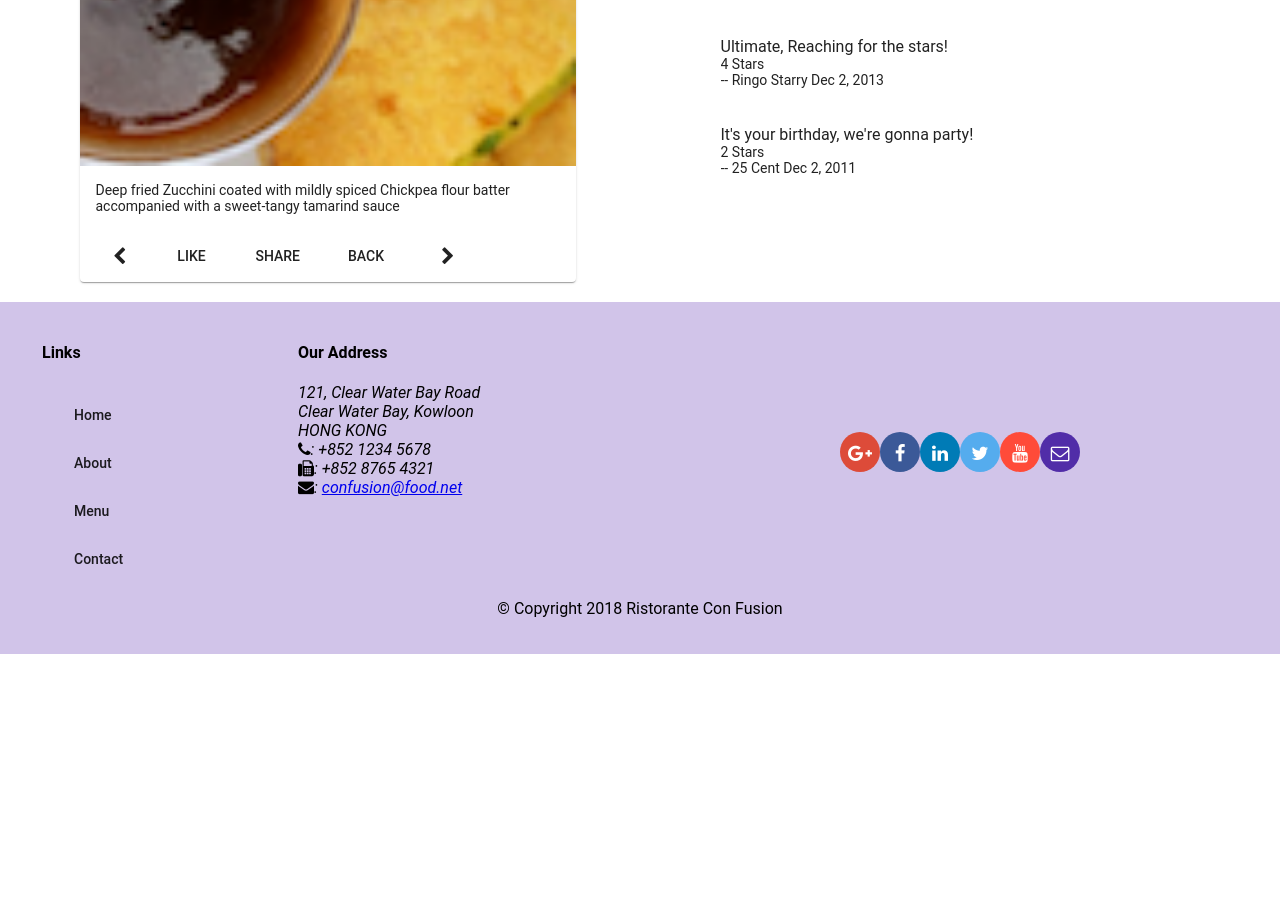
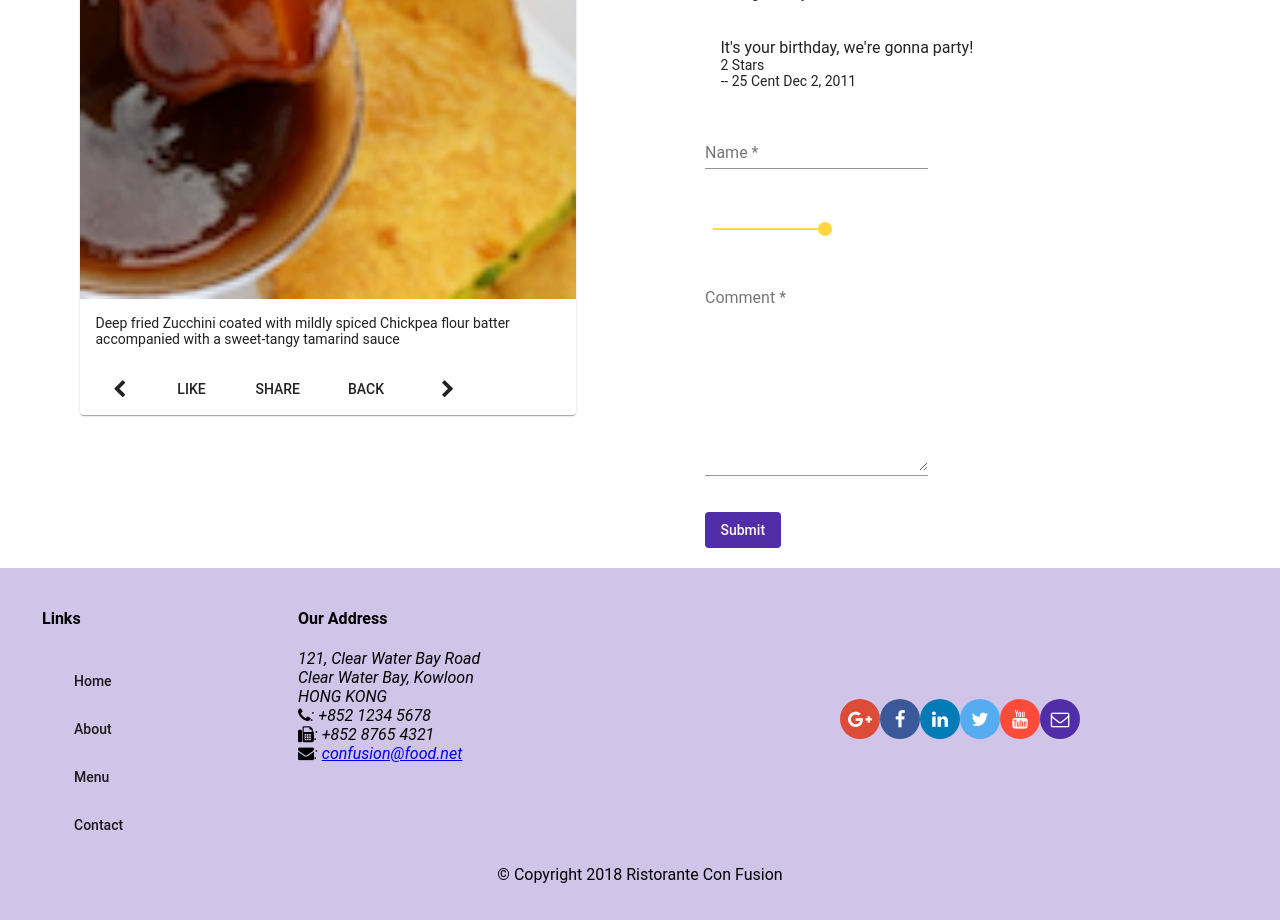
Before and after one commit to Mohid123/Angular_Course, an Angular app: page /dishdetail/1 in a window 1280 px wide. Shown: the part 780-1700 px from the top of the page. Before the commit the page ends 1434 px from the top, so only its background shows below. Built offline with nearby package versions, Linux system fonts and the light colour scheme.

Commit message:
Assignment_3_DISHDETAIL

```diff
--- a/src/app/app.module.ts
+++ b/src/app/app.module.ts
@@ -15,6 +15,7 @@ import { FormsModule, ReactiveFormsModule } from '@angular/forms';
 import { MatSelectModule } from '@angular/material/select';
 import { MatSlideToggleModule } from '@angular/material/slide-toggle';
 import { MatProgressSpinnerModule } from '@angular/material/progress-spinner';
+import { MatSliderModule } from '@angular/material/slider';
 
 import { AppRoutingModule } from './app-routing.module';
 import { AppComponent } from './app.component';
@@ -63,7 +64,8 @@ import { LoginComponent } from './login/login.component';//injecting the service
     MatSelectModule,
     FormsModule,
     ReactiveFormsModule,
-    MatProgressSpinnerModule
+    MatProgressSpinnerModule,
+    MatSliderModule
   ],
   providers: [
   DishService,
--- a/src/app/dishdetail/dishdetail.component.html
+++ b/src/app/dishdetail/dishdetail.component.html
@@ -42,8 +42,34 @@
               <span> -- {{comment.author}} {{comment.date | date}}</span>
             </p>
   		</mat-list-item>
+      <mat-list-item *ngIf="commentForm.valid">
+        <p matLine>{{commentForm.value.comment}}</p>
+        <p matLine>{{commentForm.value.rating}} Stars</p>
+        <p matLine>-- {{commentForm.value.author}}</p>
+      </mat-list-item>
   	</mat-list>
+    <form novalidate [formGroup]="commentForm" #fform="ngForm" (ngSubmit)="onSubmit()">
+      <p>
+        <mat-form-field class="half-width">
+          <input matInput formControlName="author" placeholder="Name" type="text" required>
+          <mat-error *ngIf="formErrors.author">{{formErrors.author}}</mat-error>
+        </mat-form-field>
+      </p>
+      <p>
+        <mat-slider max="5" step="1" thumbLabel tickInterval="1" formControlName="rating"></mat-slider>
+      </p>
+      <p>
+        <mat-form-field class="half-width">
+          <textarea matInput formControlName="comment" placeholder="Comment" type="text" rows="10" cols="40"
+          required></textarea>
+          <mat-error *ngIf="formErrors.comment">{{formErrors.comment}}</mat-error>
+        </mat-form-field>
+      </p>
+      <button type="submit" mat-button class="background-primary text-floral-white" [disabled]="commentForm.invalid">Submit
+      </button>
+    </form>
   </div>
+
 
   <div [hidden]="dish"> <!--will be shown while dishes are being loaded and will disappear afterwards-->
     <mat-spinner></mat-spinner><h4>Loading... Please Wait</h4>
--- a/src/app/dishdetail/dishdetail.component.scss
+++ b/src/app/dishdetail/dishdetail.component.scss
@@ -0,0 +1,11 @@
+.full-width {
+	width: 95%;
+}
+
+.half-width {
+	width: 45%;
+}
+
+.form-size {
+	width: 75%;
+}
--- a/src/app/dishdetail/dishdetail.component.ts
+++ b/src/app/dishdetail/dishdetail.component.ts
@@ -1,10 +1,11 @@
-import { Component, OnInit } from '@angular/core';
+import { Component, OnInit, ViewChild, Inject } from '@angular/core';
 import { Params, ActivatedRoute } from '@angular/router';
 import { Location } from '@angular/common';
 import { Dish } from '../shared/dish';
 import { DishService } from '../services/dish.service'; //we import this to enable us to fetch any dish.
 import { switchMap } from 'rxjs/operators';
-
+import { FormBuilder, FormGroup, Validators } from '@angular/forms';
+import { Comment } from '../shared/comment';
 
 @Component({
   selector: 'app-dishdetail',
@@ -12,6 +13,7 @@ import { switchMap } from 'rxjs/operators';
   styleUrls: ['./dishdetail.component.scss']
 })
 export class DishdetailComponent implements OnInit {
+  @ViewChild('fform') commentFormDirective:any;
 
 //@Input() --we were taking the dish as an input bcs we ar processing the info through the router. Also removed Input from the first import as well above
   dish!: Dish;
@@ -19,12 +21,82 @@ export class DishdetailComponent implements OnInit {
   prev!: string;
   next!: string;
 
-  constructor(private dishService: DishService, private route: ActivatedRoute, private location: Location) { }
-  // To make all services available, we add them to the constructor.
 
+  commentForm!: FormGroup;
+  comment!: Comment;
+  //disher!: Dish;
+
+  formErrors: any = {
+    'author': '',
+    'comment': ''
+  };
+
+  validationResponses: any = {
+    'author': {
+      'required': 'Author Name is Required',
+      'minlength': 'Author Name must be at least 2 characters',
+      'maxlength': 'Author Name cannot be more than 25 characters long'
+    },
+    'comment': {
+      'required': 'Comment is Required',
+      'minlength': 'Comment must be atleast 1 character/s long'
+    }
+  };
+
+  constructor(private dishService: DishService,
+    private route: ActivatedRoute,
+    private location: Location,
+    private fb: FormBuilder) {
+
+    this.createForm();
+  }
+
+
+  createForm() {
+    this.commentForm = this.fb.group({
+      author: ['', [Validators.required, Validators.minLength(2), Validators.maxLength(25)]],
+      rating: 5,
+      updateSetting(event:any) {
+        this.gridsize = event.value;
+      },
+      comment: ['', [Validators.required, Validators.minLength(1)]]
+    });
+
+    //using valueChanges observable
+
+    this.commentForm.valueChanges
+    .subscribe(data => this.onValueChanged(data));
+
+    this.onValueChanged();
+  }
+
+onValueChanged(data?: any) { //? means parameter is optional
+  if (!this.commentForm) { //form not created then return nothing
+    return;
+  }
+  const form = this.commentForm; //make it easier to use
+  for (const field in this.formErrors) { //check all the form fields
+    if(this.formErrors.hasOwnProperty(field)) { // clear any previous changes
+      this.formErrors[field] = ''; //hasOwnProperty checks for any values inside form field; here it is error messages
+      const control = form.get(field); //control catches values for each field
+      if(control && control.dirty && !control.valid) { //check these three conditions
+        const messages = this.validationResponses[field];
+        for (const key in control.errors) {
+          if(control.errors.hasOwnProperty(key)) {
+            this.formErrors[field] += messages[key] + ' ';
+          }
+        }
+      }
+    }
+  }
+}
+
+
+
+// To make all services available, we add them to the constructor.
   ngOnInit(): void {
     this.dishService.getDishIds().subscribe((dishIds) => this.dishIds = dishIds);
-//const id = this.route.snapshot.params['id']; //snapshot takes a parametr at that particular point in time with params
+//const id = this.route.snapshot.params['id']; //snapshot takes a parameter at that particular point in time with params
 //this.dishService.getDish(id) //params is a built in observable
     this.route.params.pipe(switchMap((params: Params) => this.dishService.getDish(params['id'])))
     .subscribe(dish => { this.dish = dish; this.setPrevNext(dish.id); });
@@ -43,6 +115,19 @@ export class DishdetailComponent implements OnInit {
   	this.location.back(); //ensures that we can return after viewing the dish.
   }
 
+
+//FORM SUBMISSION MESSAGES AND RESPONSE
+  onSubmit() {
+  this.comment = this.commentForm.value;
+  this.comment.date = new Date().toISOString();
+  this.dish.comments.push(this.comment);
+    this.commentForm.reset({
+      author: '',
+      comment: '',
+      rating: 5
+    });
+}
+
 }
 
 //So, what happens is that whenever the params observable changes value, which means that the route
```
